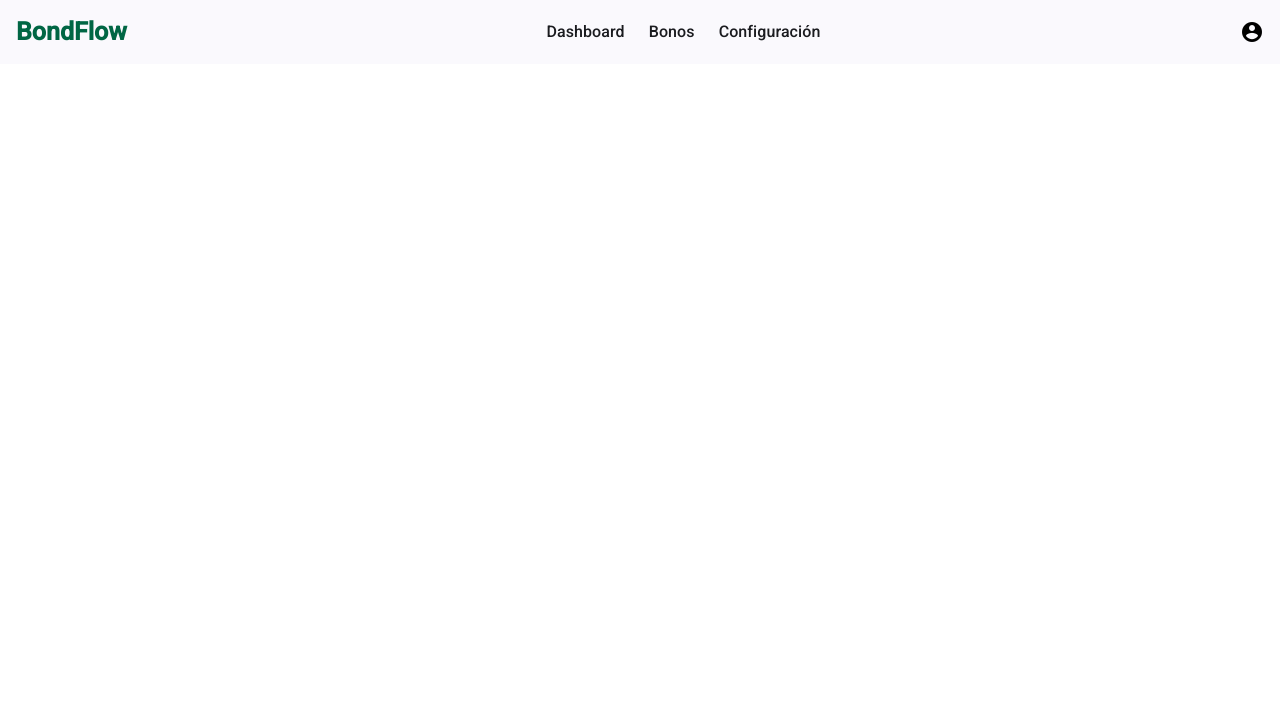
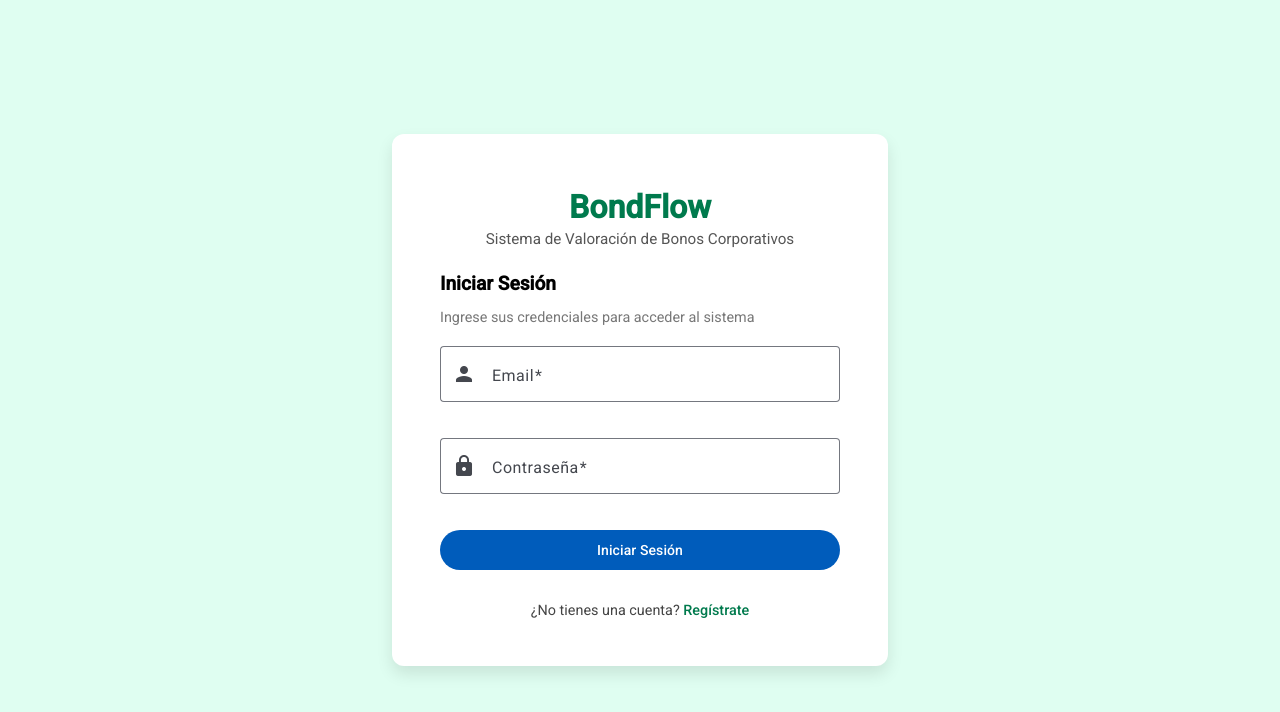
Before and after one commit to Finanzas-202510/Frontend-Finanzas, an Angular app: page /login in a window 1280 px wide. Before the commit this address led to /. Shown: the top 712 px of the page. Built offline with nearby package versions, Linux system fonts and the light colour scheme.

Commit message:
feat: add login component and auth services.

```diff
--- a/public/db.json
+++ b/public/db.json
@@ -1,4 +1,13 @@
 {
+  "users": [
+    {
+      "id": 1,
+      "name": "Juan",
+      "lastname": "Prueba",
+      "email": "juanprueba@gmail.com",
+      "password": "juan123"
+    }
+  ],
   "bonos": [
     {
       "id": "e584",
--- /dev/null
+++ b/src/app/Auth/pages/login.component/login.component.css
@@ -0,0 +1,69 @@
+.login-background {
+  background-color: #dffef1;
+  height: 100vh;
+  display: flex;
+  justify-content: center;
+  align-items: center;
+}
+
+.login-box {
+  background-color: white;
+  padding: 2rem 3rem;
+  border-radius: 12px;
+  box-shadow: 0 8px 16px rgba(0,0,0,0.1);
+  text-align: center;
+  width: 100%;
+  max-width: 400px;
+}
+
+.brand-title {
+  margin-bottom: 0;
+  color: #007A4D;
+  font-weight: 600;
+}
+
+.subtitle {
+  font-size: 0.95rem;
+  color: #555;
+  margin-top: 4px;
+  margin-bottom: 24px;
+}
+
+.form-title {
+  font-size: 1.2rem;
+  font-weight: bold;
+  margin-bottom: 4px;
+  text-align: left;
+}
+
+.form-subtitle {
+  font-size: 0.9rem;
+  margin-bottom: 20px;
+  color: #777;
+  text-align: left;
+}
+
+.full-width {
+  width: 100%;
+  margin-bottom: 16px;
+}
+
+.register-text {
+  font-size: 0.9rem;
+  color: #444;
+  margin-top: 16px;
+}
+
+.register-text a {
+  color: #007a4d;
+  text-decoration: none;
+  font-weight: 500;
+}
+
+.error-message {
+  color: #d81010;
+  font-size: 14px;
+  margin-top: -10px;
+  margin-bottom: 15px;
+  text-align: center;
+}
--- /dev/null
+++ b/src/app/Auth/pages/login.component/login.component.html
@@ -0,0 +1,38 @@
+<div class="login-background">
+  <div class="login-box">
+    <h1 class="brand-title">BondFlow</h1>
+    <p class="subtitle">Sistema de Valoración de Bonos Corporativos</p>
+
+    <form [formGroup]="loginForm" (ngSubmit)="onSubmit()">
+      <h2 class="form-title">Iniciar Sesión</h2>
+      <p class="form-subtitle">Ingrese sus credenciales para acceder al sistema</p>
+
+      <mat-form-field appearance="outline" class="full-width">
+        <mat-label>Email</mat-label>
+        <mat-icon matPrefix>person</mat-icon>
+        <input matInput type="email" placeholder="Ingrese su email" formControlName="email" />
+
+      </mat-form-field>
+
+
+      <mat-form-field appearance="outline" class="full-width">
+        <mat-label>Contraseña</mat-label>
+        <mat-icon matPrefix>lock</mat-icon>
+        <input matInput type="password" placeholder="Ingrese su contraseña" formControlName="password" />
+
+      </mat-form-field>
+
+      <div *ngIf="errorMessage" class="error-message">
+        {{ errorMessage }}
+      </div>
+
+      <button mat-flat-button color="primary" class="full-width" type="submit">
+        Iniciar Sesión
+      </button>
+    </form>
+
+    <p class="register-text">
+      ¿No tienes una cuenta? <a href="#">Regístrate</a>
+    </p>
+  </div>
+</div>
--- /dev/null
+++ b/src/app/Auth/pages/login.component/login.component.ts
@@ -0,0 +1,58 @@
+import { Component } from '@angular/core';
+import {FormBuilder, FormGroup, ReactiveFormsModule, Validators} from '@angular/forms';
+import {AuthService} from '../../services/auth.service';
+import {Router} from '@angular/router';
+
+import { MatFormFieldModule } from '@angular/material/form-field';
+import { MatInputModule } from '@angular/material/input';
+import { MatIconModule } from '@angular/material/icon';
+import { MatButtonModule } from '@angular/material/button';
+import {NgIf} from '@angular/common';
+
+@Component({
+  standalone: true,
+  selector: 'app-login.component',
+  templateUrl: './login.component.html',
+  imports: [
+    ReactiveFormsModule,
+    MatFormFieldModule,
+    MatInputModule,
+    MatIconModule,
+    MatButtonModule,
+    NgIf
+  ],
+  styleUrls: ['./login.component.css']
+})
+export class LoginComponent {
+  loginForm: FormGroup;
+  errorMessage = '';
+
+  constructor(
+    private router: Router,
+    private fb: FormBuilder,
+    private authService: AuthService) {
+
+    this.loginForm = this.fb.group({
+      email: ['', Validators.required],
+      password: ['', Validators.required],
+    });
+  }
+
+  onSubmit(): void {
+
+    if(this.loginForm.invalid) {
+      this.errorMessage = 'Debes completar todos los campos';
+      this.loginForm.markAllAsTouched();
+      return;
+    }
+
+    const { email, password } = this.loginForm.value;
+    this.authService.login(email, password).subscribe(success => {
+      if (success) {
+        this.router.navigate(['/dashboard']);
+      } else {
+        this.errorMessage = 'Email o contraseña incorrectos';
+      }
+    });
+  }
+}
--- /dev/null
+++ b/src/app/Auth/services/auth.service.ts
@@ -0,0 +1,17 @@
+import { HttpClient } from '@angular/common/http';
+import { Injectable } from '@angular/core';
+import {map, Observable} from 'rxjs';
+
+@Injectable({
+  providedIn: 'root'
+})
+export class AuthService {
+  private apiUrl = 'http://localhost:3000/users';
+  constructor(private http: HttpClient) {
+
+  }
+  login(email: string, password: string): Observable<boolean> {
+    return this.http.get<any[]>(`${this.apiUrl}?email=${email}&password=${password}`)
+      .pipe(map(users => users.length > 0));
+  }
+}
--- a/src/app/app.html
+++ b/src/app/app.html
@@ -1,2 +1,2 @@
-<app-toolbar></app-toolbar>
+<app-toolbar *ngIf="router.url !== '/' && router.url !== '/login'"></app-toolbar>
 <router-outlet></router-outlet>
--- a/src/app/app.routes.ts
+++ b/src/app/app.routes.ts
@@ -3,9 +3,11 @@ import { DashboardComponent} from './dashboard.component/dashboard.component';
 import { NuevoBonoComponent} from './Bonos/nuevo-bono.component/nuevo-bono.component';
 import { BonosVistaComponent } from './Bonos/bonos-vista.component/bonos-vista.component';
 import { BonoEditarComponent} from './Bonos/bonos-editar.component/bonos-editar.component';
+import {LoginComponent} from './Auth/pages/login.component/login.component';
 
 export const routes: Routes = [
-  { path: '', component: DashboardComponent },
+  { path: '', redirectTo: 'login', pathMatch: 'full' },
+  { path:'login', component: LoginComponent},
   { path: 'dashboard', component: DashboardComponent },
   { path: 'nuevo-bono', component: NuevoBonoComponent },
   { path: 'vista-bono/:id', component: BonosVistaComponent },
```
Also changed, not shown: src/app/app.ts (+7 -4 lines), 2 other files (tests, documents, lock files or other folders).
